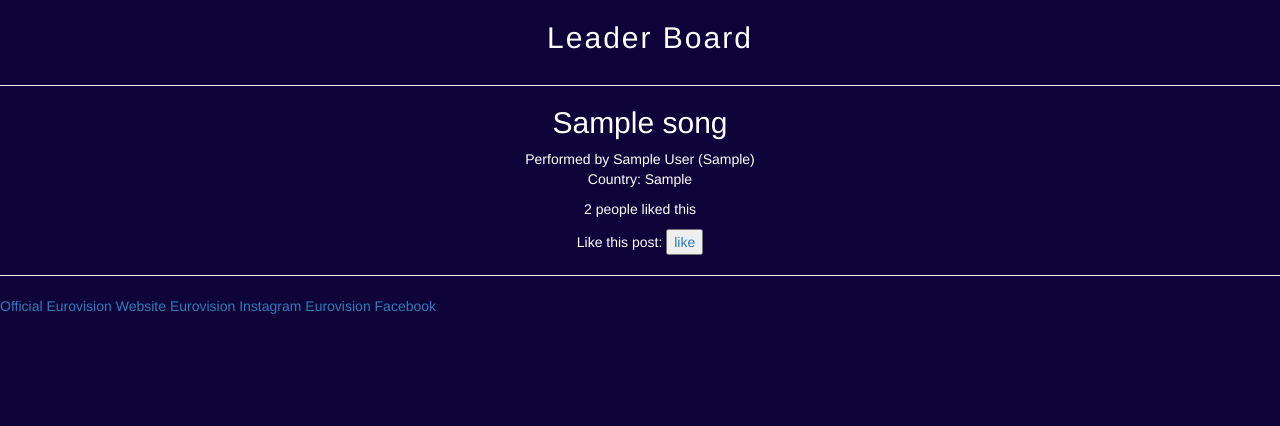
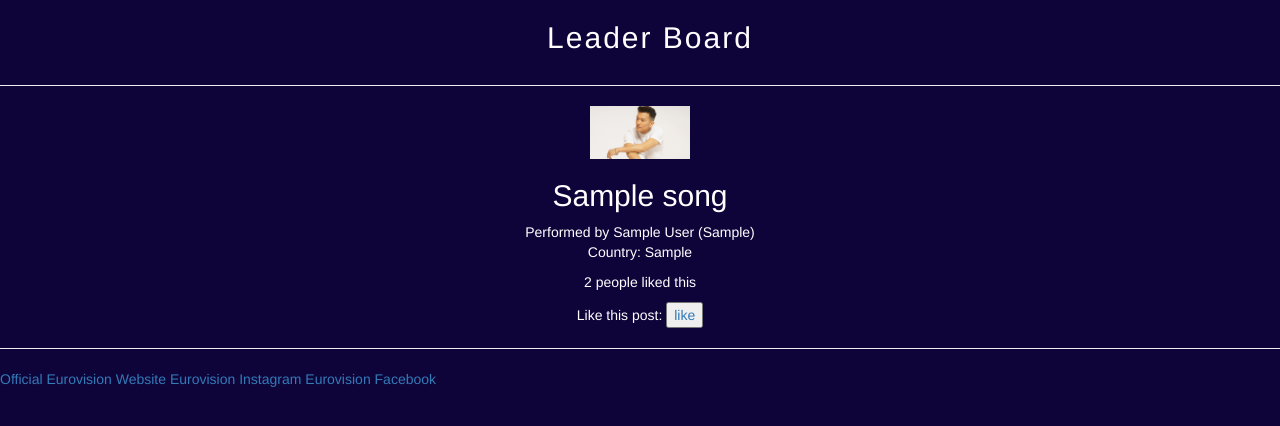
Before and after one commit to bara-dankova/FinalProject, a Flask app: page /song/like/1 in a window 1280 px wide. Shown: the part 70-496 px from the top of the page. Run offline with Flask 2, Linux system fonts and the light colour scheme; the visitor is signed in with stand-in values (Sample User, id 1); tables that the repository leaves empty hold one stand-in row (values such as "Sample post"); some libraries are stand-ins or nearby versions.

Commit message:
all contestant images have now been added. I have created a new JS file to work on disabling like buttons once they are clicked. Still working on it.

```diff
--- a/application/static/css/homelayout.css
+++ b/application/static/css/homelayout.css
@@ -59,6 +59,10 @@ color: white;
 min-width: 150px;
 }
 
+#contestant-img {
+    border-radius: 50px;
+}
+
 @media (max-width:1000px){
       .countdown-container > div {
       margin:0 1rem;
--- /dev/null
+++ b/application/static/js/buttons.js
@@ -0,0 +1,6 @@
+function disableButton(event){
+     event.target.disabled = true;
+     console.log('now')
+}
+
+document.getElementById("like").addEventListener('click', disableButton)
--- a/application/templates/blogpost.html
+++ b/application/templates/blogpost.html
@@ -9,7 +9,7 @@
              {% endif %}
  {% if user != None : %}
 <p>Like this post:
-                <button><a href="{{ url_for('likeblog', contestant_id=blog.contestant_id) }}">like</a></button>
+                <button id="like"><a href="{{ url_for('likeblog', contestant_id=blog.contestant_id) }}">like</a></button>
             </p>
  {% else %}
     <p>Like this post:
--- a/application/templates/home.html
+++ b/application/templates/home.html
@@ -37,7 +37,7 @@
                 </div>
                 <h1 class="title">UNTIL EUROVISION 2021</h1>
             </div>
-            <script src="{{url_for('static', filename='js/countdown.js')}}"/></script>
+            <script src="{{url_for('static', filename='js/countdown.js')}}"></script>
         </div>
     </div>
 
@@ -51,6 +51,7 @@
                 <div class="featured-post">
                     <h2 class="blog-title"><a href="{{url_for('blogpost1', contestant_id=post.contestant_id)}}">{{post.blog_title}}</a></h2>
                         <p>{{post.date_posted}}</p>
+                    <img id="contestant-img" src="static/images/{{ post.contestant_id }}.jpeg" width="250px"  />
                         <p class="blog-text">This post is about {{contestant.query.filter_by(contestant_id=post.contestant_id).first().first_name}} from {{contestant.query.filter_by(contestant_id=post.contestant_id).first().country}}
                      performing {{song.query.filter_by(contestant_id=post.contestant_id).first().song_name}}</p>
                         <p>You are the {{post.blog_views}}th Eurovision fan to read this post!</p>
@@ -58,7 +59,7 @@
                         <p>{{post.blog_likes}} people liked this</p>
                          {% endif %}
                         <p>Like this post:
-                            <button><a href="{{ url_for('likeblog', contestant_id=post.contestant_id) }}">like</a></button>
+                            <button id="like"><a href="{{ url_for('likeblog', contestant_id=post.contestant_id) }}">like</a></button>
                         </p>
                         <p>{{post.blog_text}}</p>
                 </div>
--- a/application/templates/layout.html
+++ b/application/templates/layout.html
@@ -7,6 +7,7 @@
     <link rel="stylesheet" href="https://maxcdn.bootstrapcdn.com/bootstrap/3.3.7/css/bootstrap.min.css">
     <link rel="stylesheet" href="{{url_for('static', filename='css/navlayout.css')}}"/>
     <link rel="stylesheet" href="{{url_for('static', filename='css/styles.css')}}"/>
+
 </head>
 
 <body>
--- a/application/templates/leaderboard.html
+++ b/application/templates/leaderboard.html
@@ -6,10 +6,11 @@
 <div class="leaderboard-container" align="center">
 {%for contestant in contestants_list: %}
 <div class="leaderboard-item">
-
+    <img  id="contestant-img" src="static/images/{{ contestant.contestant_id }}.jpeg" width="100" />
 <h2>{{song.query.filter_by(contestant_id=contestant.contestant_id).first().song_name}}</h2>
 <p> Performed by {{contestant.first_name}} {{contestant.last_name}} ({{contestant.pronoun}})
     <br>
+
 Country: {{contestant.country}}
 </p>
  {%if (song.query.filter_by(contestant_id=contestant.contestant_id).first().song_likes) != None: %}
@@ -17,7 +18,7 @@ Country: {{contestant.country}}
              {% endif %}
     {% if user != None : %}
 <p>Like this post:
-                <button><a href="{{ url_for('likesong', contestant_id=contestant.contestant_id) }}">like</a></button>
+                <button id="like"><a href="{{ url_for('likesong', contestant_id=contestant.contestant_id) }}">like</a></button>
             </p>
     {% else %}
     <p>Like this post:
```
Also changed, not shown: application/static/css/homeblog.css (line endings or trailing spaces), application/static/images/2.jpg (added), application/static/images/6.jpeg (added), application/static/images/8.jpg (added), application/static/images/9.jpeg (added). Lines whose indentation alone changed are shown as unchanged.
